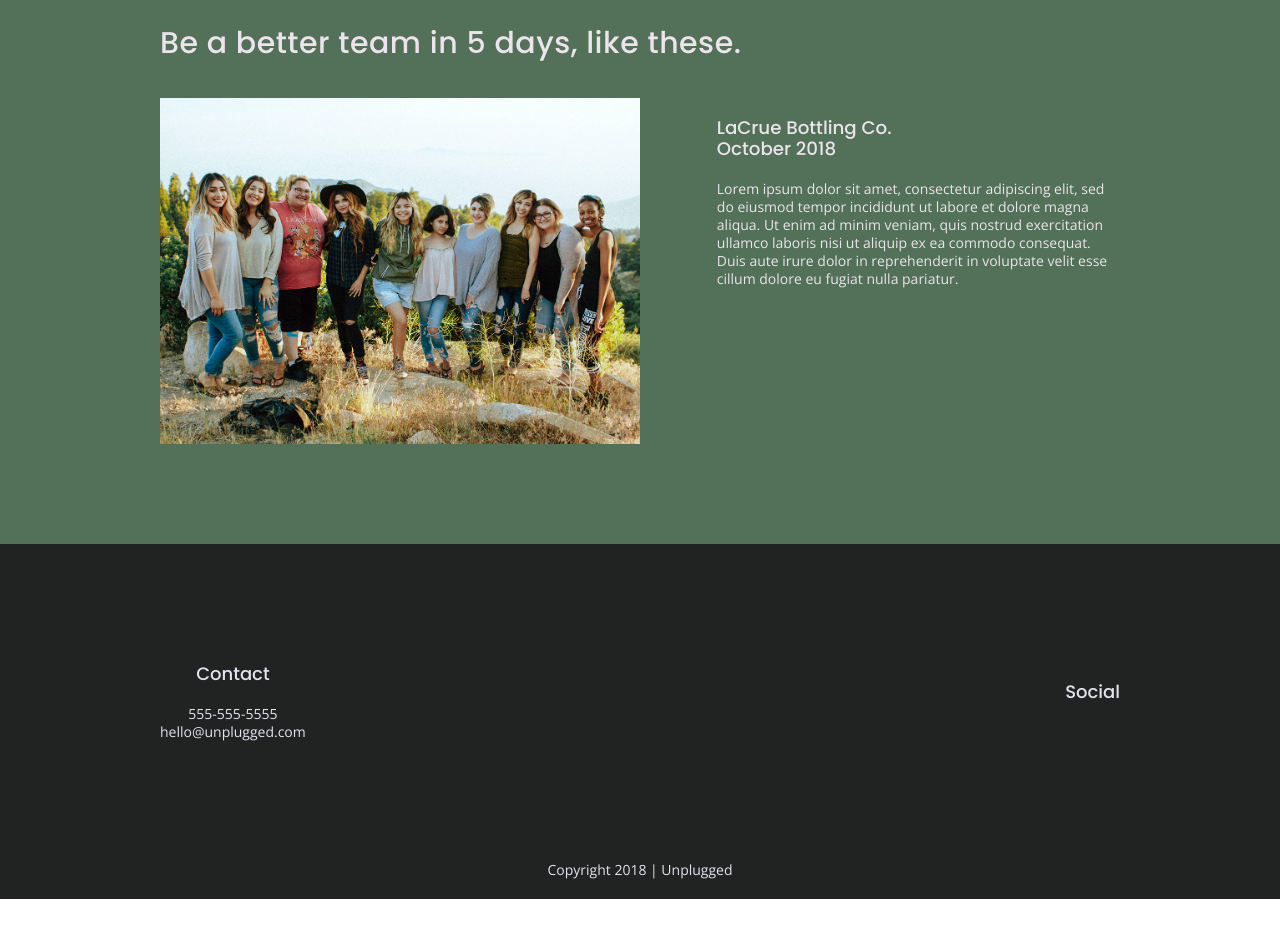
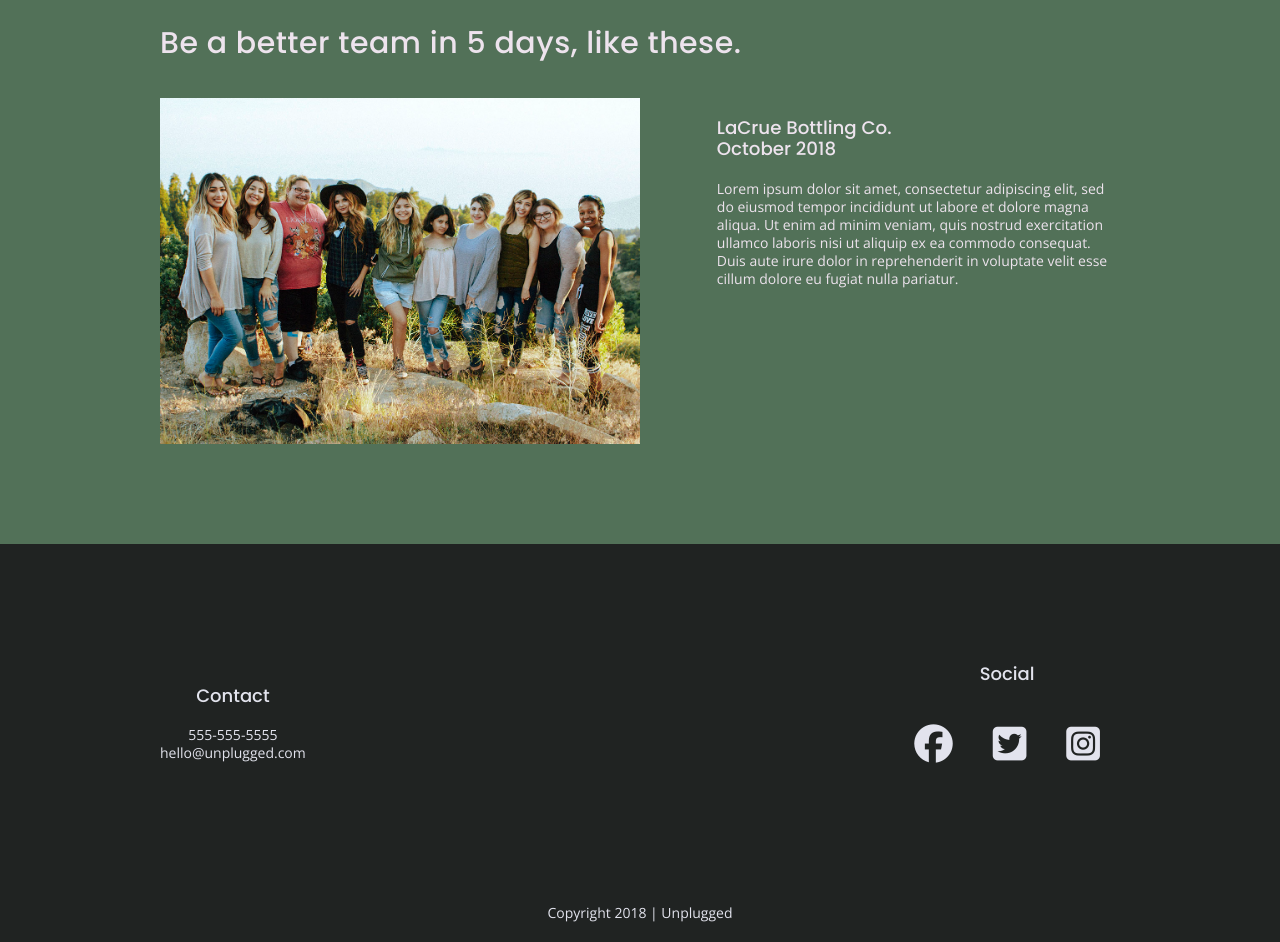
Before and after one commit to kellyraefoote/Unplugged-Retreat, a website built with Parcel: page index.html in a window 1280 px wide. Shown: the part 1862-2804 px from the top of the page. Before the commit the page ends 2761 px from the top, so only its background shows below. Built offline with nearby package versions, Linux system fonts and the light colour scheme.

Commit message:
Added social icons

```diff
--- a/css/main.css
+++ b/css/main.css
@@ -261,6 +261,10 @@ footer .social-icons p {
   justify-content: center;
   align-items: center;
 
+}
+
+footer .social-icons i {
+  font-size: 2.75em;
 }
 
 footer .copyright  {
@@ -683,6 +687,11 @@ aside .form {
     align-items: center;
   }
 
+  footer .social p{
+    justify-content: space-between;
+    padding: 20px;
+  }
+
   footer .contact {
       margin-bottom: 0;
   }
--- a/index.html
+++ b/index.html
@@ -147,9 +147,15 @@
         <div class="social">
           <h4>Social</h4>
           <div class="social-icons">
-            <p><a href="https://www.facebook.com/yoursite" target="_blank"></a></p>
-            <p><a href="https://twitter.com/yoursite" target="_blank"></a></p>
-            <p><a href="https://www.instagram.com/yoursite" target="_blank"></a></p>
+            <p>
+              <a href="https://www.facebook.com/yoursite" target="_blank"><i class="fa-brands fa-facebook"></i></a>
+            </p>
+            <p>
+              <a href="https://twitter.com/yoursite" target="_blank"><i class="fa-brands fa-twitter-square"></i></a>
+            </p>
+            <p>
+              <a href="https://www.instagram.com/yoursite" target="_blank"><i class="fa-brands fa-instagram-square"></i></a>
+            </p>
           </div>
         </div>
       </div>
```
Also changed, not shown: about/index.html (+3 -3 lines), faq/index.html (+5 -3 lines).
